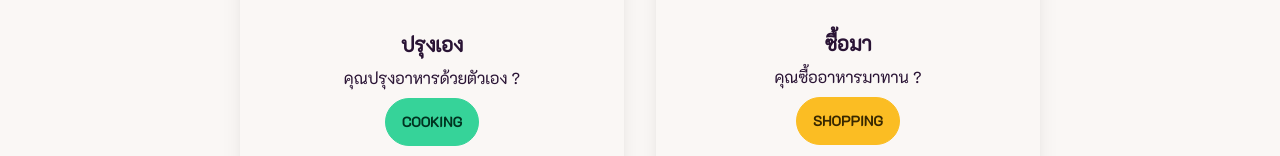
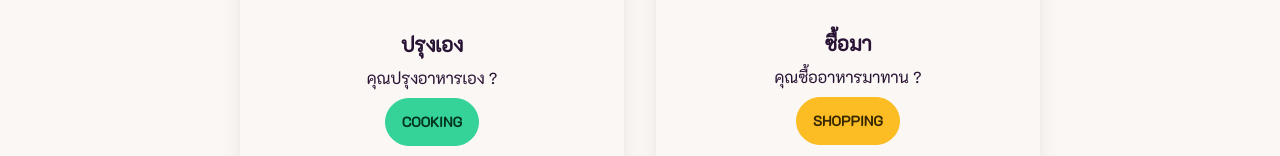
Before and after one commit to lucalugie/CaloCheck-Hackathon, a React (Create React App) app in the folder frontend/: page /myfood/Addfood in a window 1280 px wide. Shown: the part 472-628 px from the top of the page. Built offline with nearby package versions, Linux system fonts and the light colour scheme; no server answers.

Commit message:
add food ที่ดีขึ้นเล็กน้อย

```diff
--- a/frontend/src/components/Addfood/Addfood.js
+++ b/frontend/src/components/Addfood/Addfood.js
@@ -24,7 +24,7 @@ const Addfood = ({ className }) => {
     </figure>
     <div className="card-body items-center text-center">
       <h2 className="card-title">ปรุงเอง</h2>
-      <p>คุณปรุงอาหารด้วยตัวเอง ?</p>
+      <p>คุณปรุงอาหารเอง ?</p>
       <div className="card-actions">
       <Link to="/myfood/Addfood/Cookfood">
         <button className="btn btn-success">Cooking</button></Link>
```
